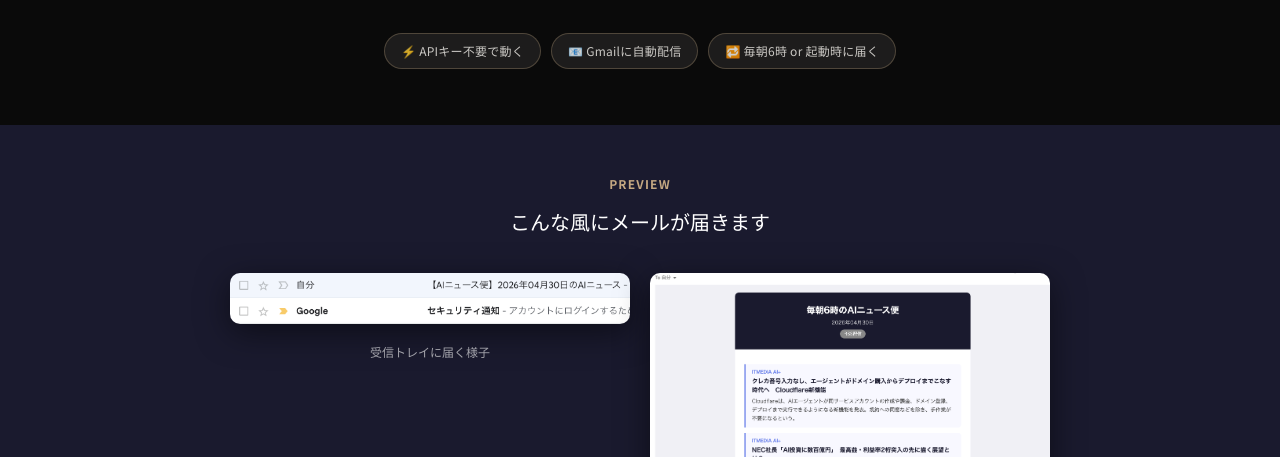
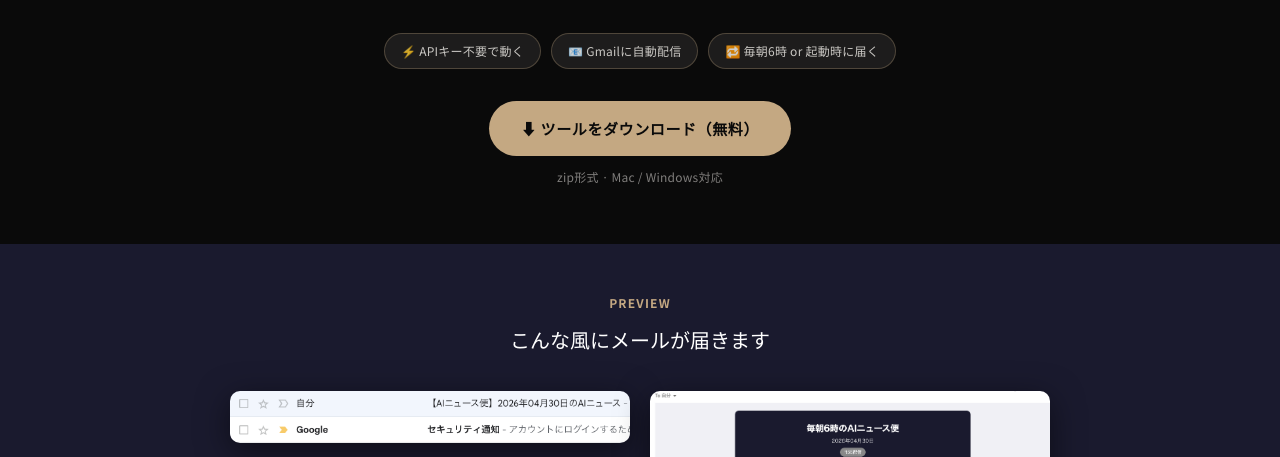
Before and after one commit to pessham/ai-news-digest-site, a plain HTML site: page index.html in a window 1280 px wide. Shown: the part 327-784 px from the top of the page. Drawn offline with Linux system fonts and the light colour scheme.

Commit message:
ダウンロードボタンとzipファイルを追加
Co-Authored-By: Claude Sonnet 4.6 <noreply@anthropic.com>

```diff
--- a/index.html
+++ b/index.html
@@ -89,6 +89,34 @@ body {
   padding: 6px 16px;
   font-size: 12px;
   color: rgba(245,242,238,.8);
+  letter-spacing: .02em;
+}
+
+/* ── DOWNLOAD BUTTON ──────────────── */
+.hero-download {
+  margin-top: 32px;
+}
+.btn-download {
+  display: inline-flex;
+  align-items: center;
+  gap: 8px;
+  background: var(--gold);
+  color: var(--primary);
+  font-family: "Noto Sans JP", sans-serif;
+  font-size: 15px;
+  font-weight: 700;
+  padding: 14px 32px;
+  border-radius: 9999px;
+  text-decoration: none;
+  letter-spacing: .04em;
+  transition: opacity .2s;
+}
+.btn-download:hover { opacity: .85; }
+.btn-download-sub {
+  display: block;
+  margin-top: 10px;
+  font-size: 12px;
+  color: rgba(245,242,238,.5);
   letter-spacing: .02em;
 }
 
@@ -402,6 +430,12 @@ code {
     <div class="pill">⚡ APIキー不要で動く</div>
     <div class="pill">📧 Gmailに自動配信</div>
     <div class="pill">🔁 毎朝6時 or 起動時に届く</div>
+  </div>
+  <div class="hero-download">
+    <a class="btn-download" href="ai-news-digest.zip" download>
+      ⬇︎ ツールをダウンロード（無料）
+    </a>
+    <span class="btn-download-sub">zip形式 · Mac / Windows対応</span>
   </div>
 </div>
 
```
Also changed, not shown: 1 other file.
